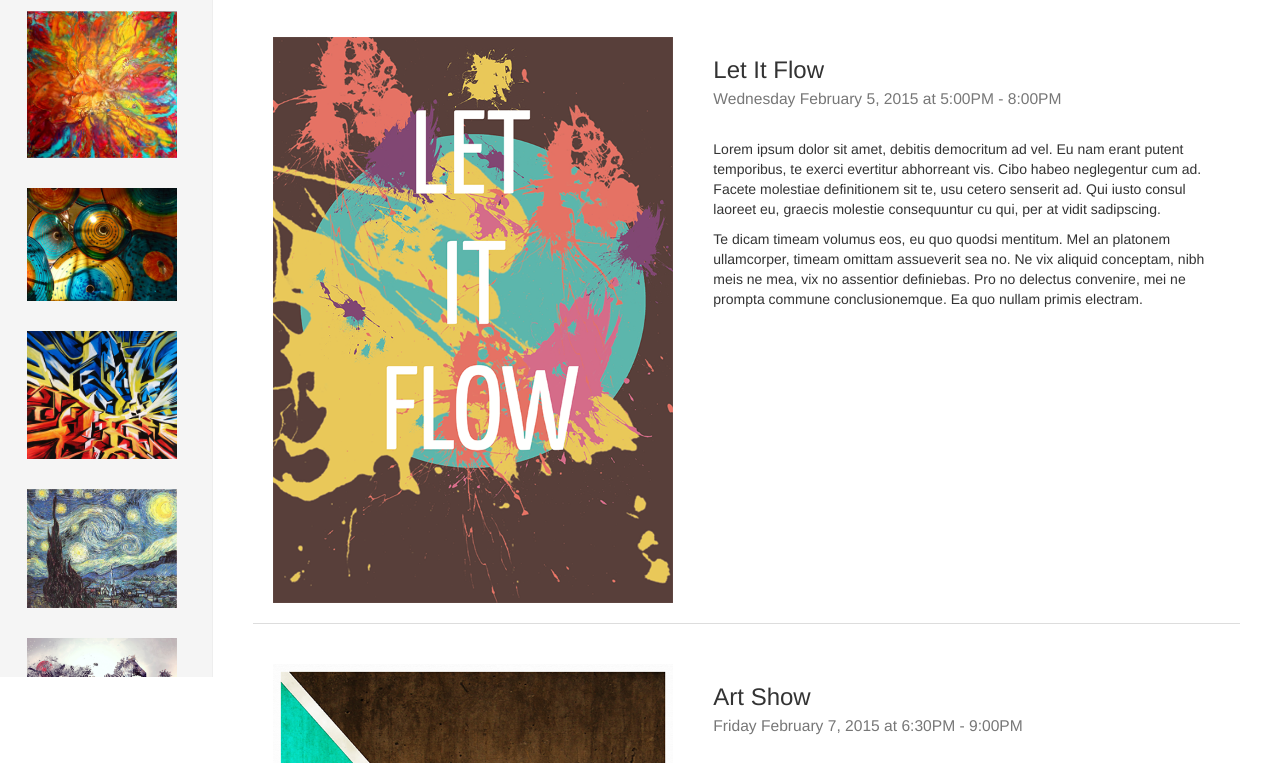
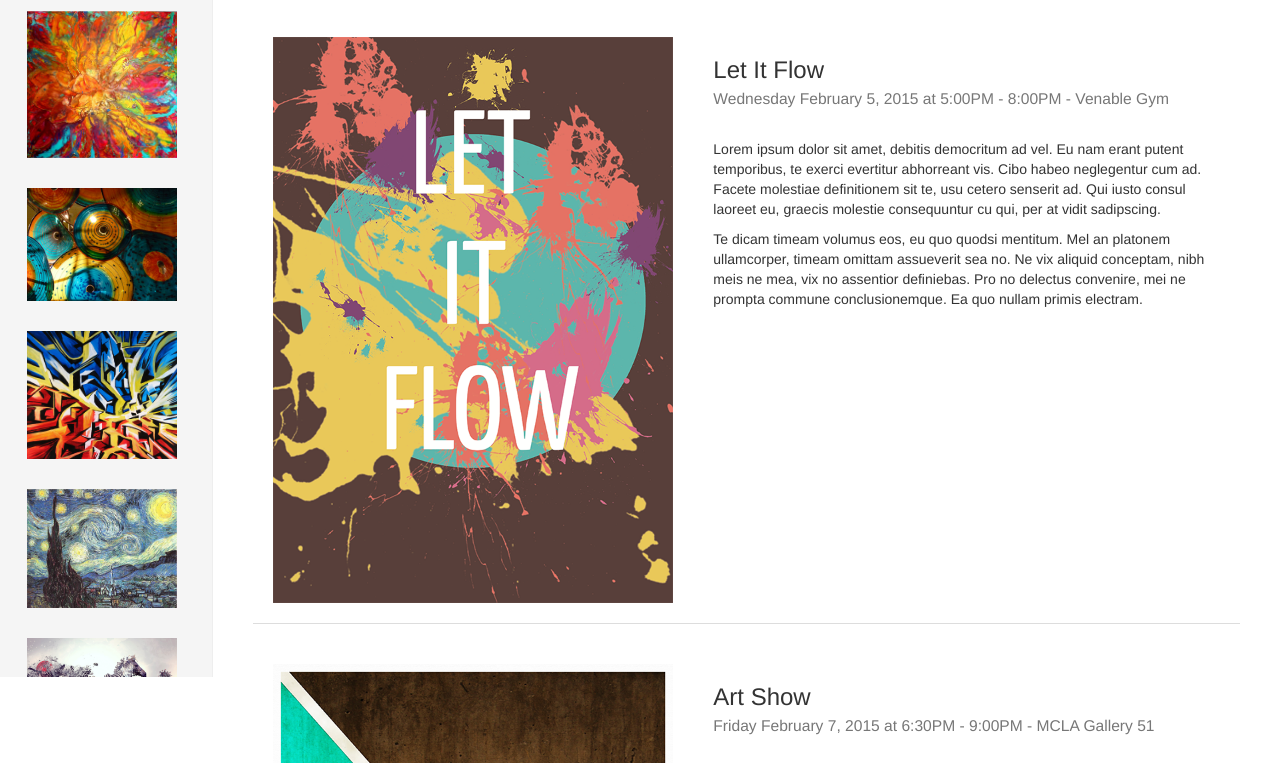
Before and after one commit to fang092/BigKahuna, a plain HTML site: page home.html in a window 1280 px wide. Shown: the part 123-886 px from the top of the page. Drawn offline with nearby package versions, Linux system fonts and the light colour scheme; a script that the page names is missing; files whose address does not match are found by name.

Commit message:
Added favicon and event locations

```diff
--- a/home.html
+++ b/home.html
@@ -4,7 +4,9 @@
     <meta charset="utf-8">
     <meta http-equiv="X-UA-Compatible" content="IE=edge">
     <meta name="viewport" content="width=device-width, initial-scale=1">
-    <title>Bootstrap 101 Template</title>
+    <title>MCLA Art | Upcoming Events</title>
+
+    <link rel="icon" href="favicon.png">
 
     <!-- Bootstrap -->
     <link href="css/bootstrap.min.css" rel="stylesheet">
@@ -72,7 +74,7 @@
               <tr>
                 <td class="event left"><img class="poster" src="poster.png" width="400px"></img></td>
                 <td class="event right">
-                  <h3>Let It Flow</br><small>Wednesday February 5, 2015 at 5:00PM - 8:00PM</small></h3></br>
+                  <h3>Let It Flow</br><small>Wednesday February 5, 2015 at 5:00PM - 8:00PM - Venable Gym</small></h3></br>
                   <p>Lorem ipsum dolor sit amet, debitis democritum ad vel. Eu nam erant putent temporibus, te exerci evertitur abhorreant vis. Cibo habeo neglegentur cum ad. Facete molestiae definitionem sit te, usu cetero senserit ad. Qui iusto consul laoreet eu, graecis molestie consequuntur cu qui, per at vidit sadipscing.</p>
 
                   <p>Te dicam timeam volumus eos, eu quo quodsi mentitum. Mel an platonem ullamcorper, timeam omittam assueverit sea no. Ne vix aliquid conceptam, nibh meis ne mea, vix no assentior definiebas. Pro no delectus convenire, mei ne prompta commune conclusionemque. Ea quo nullam primis electram.</p>
@@ -86,7 +88,7 @@
               <tr>
                 <td class="event left"><img class="poster" src="poster2.png" width="400px"></img></td>
                 <td class="event right">
-                  <h3>Art Show</br><small>Friday February 7, 2015 at 6:30PM - 9:00PM</small></h3></br>
+                  <h3>Art Show</br><small>Friday February 7, 2015 at 6:30PM - 9:00PM - MCLA Gallery 51</small></h3></br>
                   <p>Lorem ipsum dolor sit amet, debitis democritum ad vel. Eu nam erant putent temporibus, te exerci evertitur abhorreant vis. Cibo habeo neglegentur cum ad. Facete molestiae definitionem sit te, usu cetero senserit ad. Qui iusto consul laoreet eu, graecis molestie consequuntur cu qui, per at vidit sadipscing.</p>
 
                   <p>Te dicam timeam volumus eos, eu quo quodsi mentitum. Mel an platonem ullamcorper, timeam omittam assueverit sea no. Ne vix aliquid conceptam, nibh meis ne mea, vix no assentior definiebas. Pro no delectus convenire, mei ne prompta commune conclusionemque. Ea quo nullam primis electram.</p>
```
Also changed, not shown: favicon.png (added).
